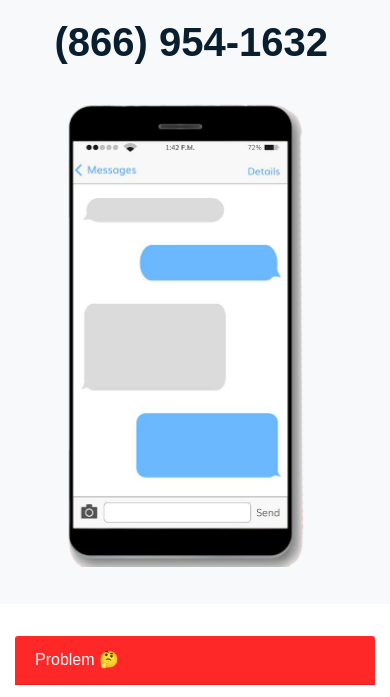
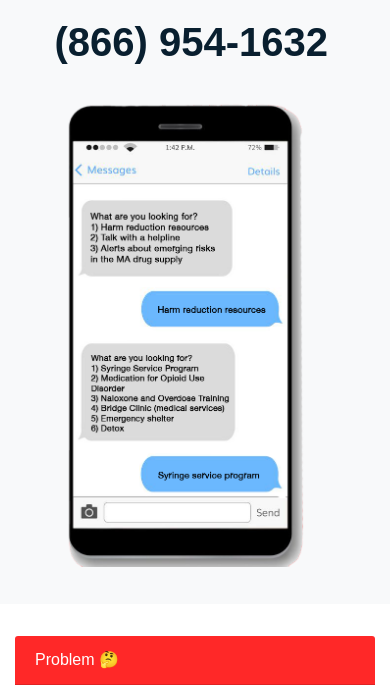
Before and after one commit to christian-arthur/sms-harm-reduction-chatbot, a Flask app: page /onepager in a window 390 px wide. Shown: the part 815-1512 px from the top of the page. Run offline with Flask 3, Linux system fonts and the light colour scheme; some libraries are stand-ins or nearby versions.

Commit message:
Tweaking resources content to say Emergency Shelter rather than Shelters for Individuals. Trying out a new onepager image with the dialogue in the example phone screen

```diff
--- a/response_content.py
+++ b/response_content.py
@@ -69,7 +69,7 @@ resource_menu_response = (
         "2) Medication for Opioid Use Disorder 💊\n"
         "3) Naloxone and Overdose Training 🚨\n"
         "4) Bridge Clinic (medical services) 🩺\n"
-        "5) Shelters for Individuals 🛏️\n"
+        "5) Emergency Shelter 🛏️\n"
         "6) Detox 🏥\n"
         "\nReply 'Menu' or '0' to return to the chatbot main menu."
 )
--- a/templates/onepager.html
+++ b/templates/onepager.html
@@ -30,7 +30,7 @@
                 </div>
                 <div class="col-md-6 pl-18 ml-0.9 text-left">
                     <div class="phone-img-container">
-                        <img src="{{ url_for('static', filename='images/phone_screen.png') }}" class="center-image">
+                        <img src="{{ url_for('static', filename='images/phone_screen_dialogue.png') }}" class="center-image">
                     </div>
                 </div>
             </div>
```
Also changed, not shown: static/images/phone_screen_dialogue.png (added).
